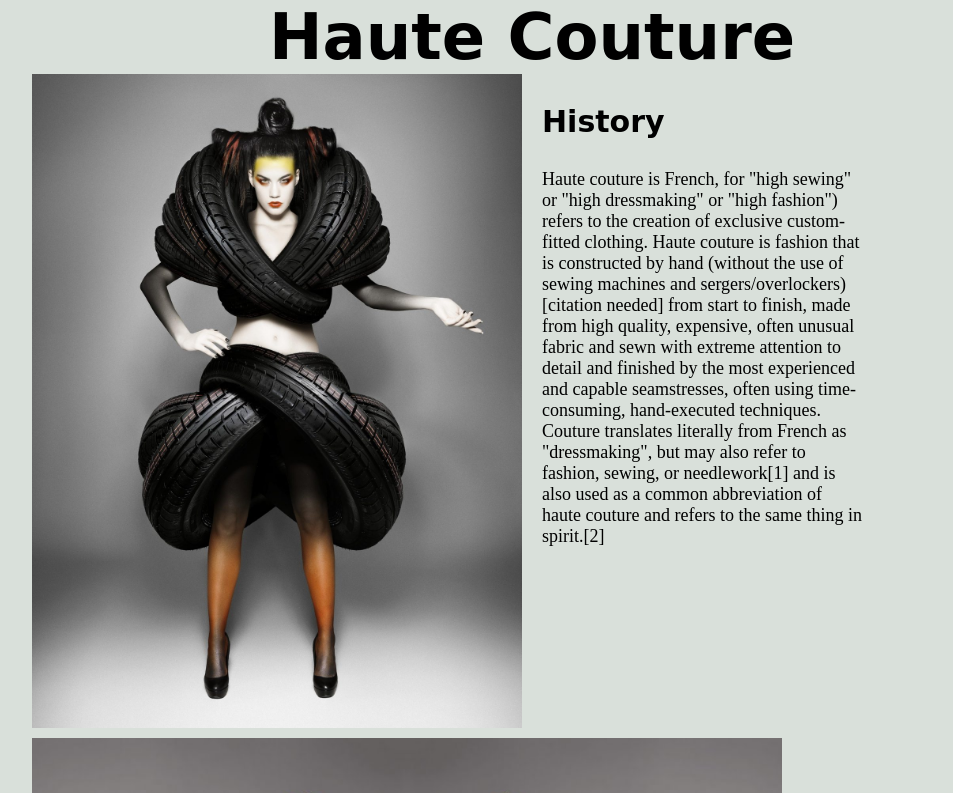
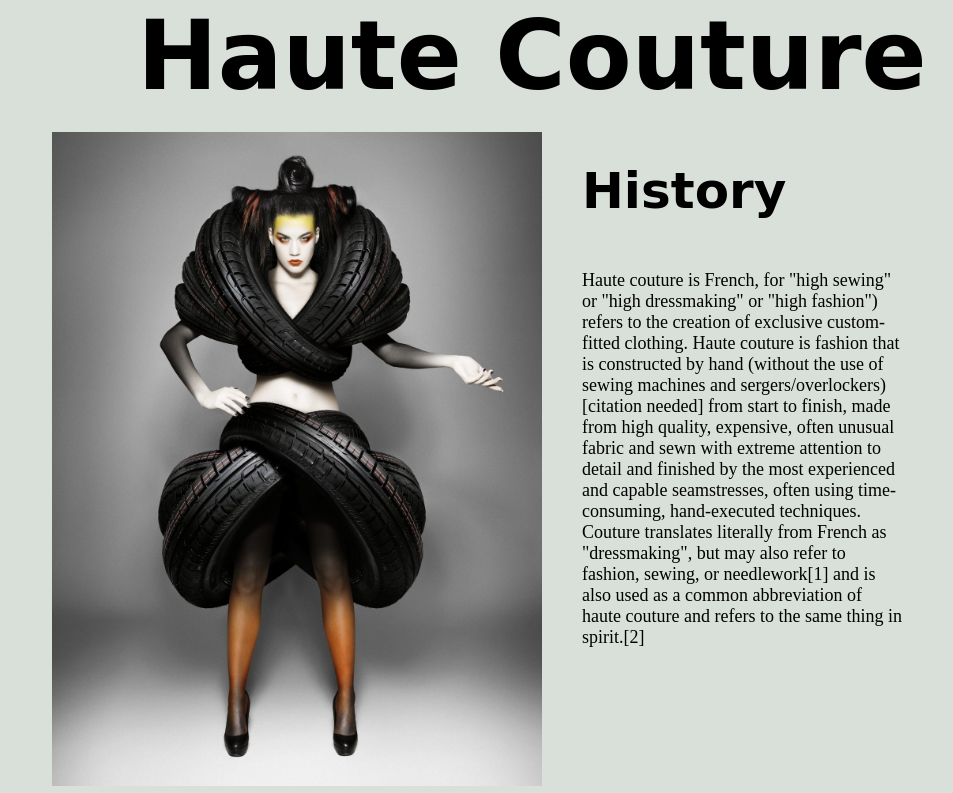
Before and after one commit to Goulet-/type-ex, a plain HTML site: page index.html in a window 1280 px wide. Shown: the top 793 px of the page, without its empty margins (108-1061 px from the left). Drawn offline with Linux system fonts and the light colour scheme; a web font is replaced by a local one.

Commit message:
version1

```diff
--- a/css/styles.css
+++ b/css/styles.css
@@ -20,15 +20,17 @@ p {
 
 img {
 	width: 75%;
+	padding: 20px;
+
 }
 
 h1{
-	font-size: 4em;
+	font-size: 6em;
 	text-align: center;
 	margin: 0%;
 	padding: 0%;
 }
 
 h3{
-	font-size: 30px;
+	font-size: 50px;
 }
--- a/index.html
+++ b/index.html
@@ -34,9 +34,12 @@
 		<p>Haute translates literally to "high". A haute couture garment is often made for a client, tailored specifically for the wearer’s measurements and body stance.[1] Considering the amount of time, money, and skill that is allotted to each completed piece, haute couture garments are also described as having no price tag - in other words, budget is not relevant. Each couture piece is not made to sell. Rather, they were designed and constructed for the runway, much like an art exhibition.</p>
 		</section>
 
-		<img src="img/3.jpg">
+
+
+		<section class="grid_7">
+			<img src="img/3.jpg">
 		<p>Haute couture can be referenced back as early as the 1700s. Rose Bertin, the French fashion designer to Queen Marie Antoinette, can be credited for bringing fashion and haute couture to French culture.[14] French leadership in European fashion continued into the 18the century when influence was sourced from art, architecture, music, and fashions of the French court at Versailles were imitated across Europe.[citation needed] Visitors to Paris brought back clothing that was then copied by local dressmakers. Stylish women also ordered fashion dolls dressed in the latest Parisian fashion to serve as models.</p>
-
+		</section>
 
 
 		<!-- Clearfix -->
```
